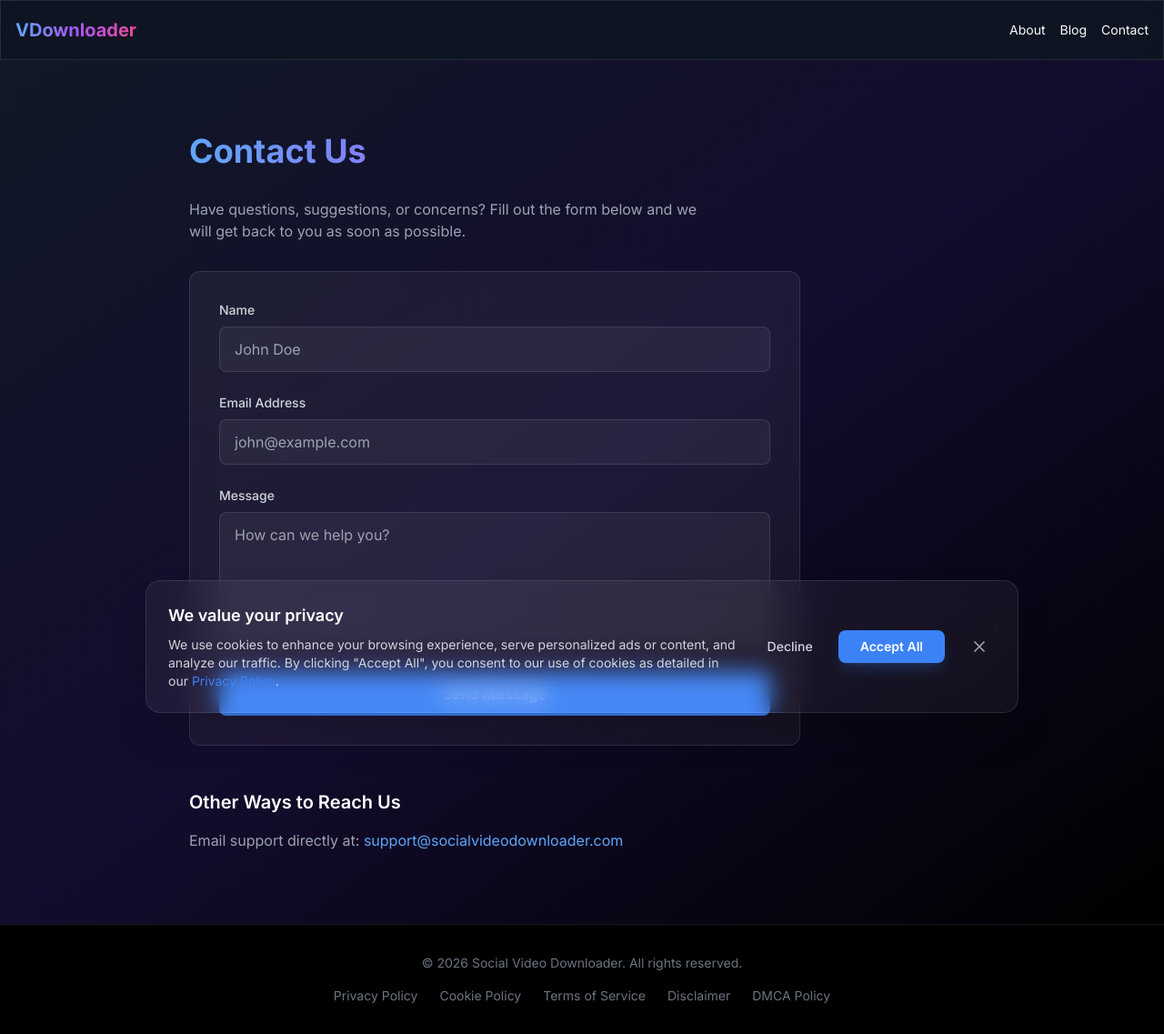
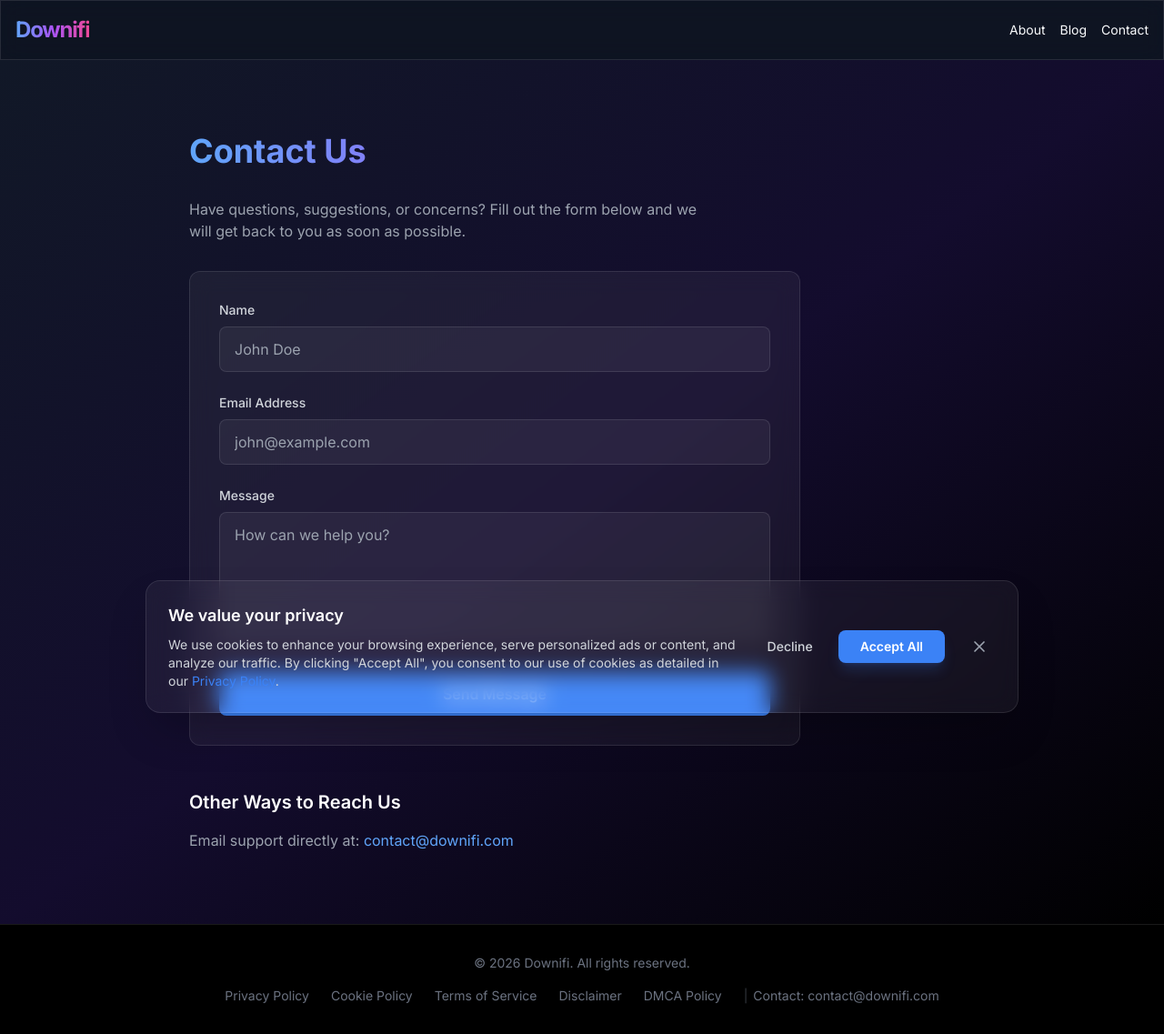
Before and after one commit to Nauman123Nasir/social-frontend, a Next.js app: page /contact in a window 1280 px wide. Shown: the whole page at 91% size. Built offline with nearby package versions, Linux system fonts and the light colour scheme.

Commit message:
contact email added

```diff
--- a/src/app/contact/page.tsx
+++ b/src/app/contact/page.tsx
@@ -82,7 +82,8 @@ export default function ContactPage() {
       <div className="mt-12 text-gray-400">
         <h2 className="text-xl font-semibold text-white mb-4">Other Ways to Reach Us</h2>
         <p>
-          Email support directly at: <a href="mailto:support@socialvideodownloader.com" className="text-blue-400 hover:text-blue-300">support@socialvideodownloader.com</a>
+          Email support directly at: <a href="mailto:contact@downifi.com" className="text-blue-400 hover:text-blue-300">contact@downifi.com</a>
+
         </p>
       </div>
     </div>
--- a/src/app/layout.tsx
+++ b/src/app/layout.tsx
@@ -6,9 +6,10 @@ import CookieConsent from "../components/CookieConsent";
 const inter = Inter({ subsets: ["latin"] });
 
 export const metadata: Metadata = {
-  title: "Social Video Downloader | Free HD Downloads",
-  description: "Download videos from Facebook, Instagram, and Twitter for free in HD quality.",
+  title: "Downifi | Social Video Downloader",
+  description: "Download videos from Facebook, Instagram, and Twitter for free in HD quality using Downifi.",
 };
+
 
 export default function RootLayout({
   children,
@@ -22,7 +23,8 @@ export default function RootLayout({
             {/* Header placeholder */}
             <header className="border-b border-white/10 glass-effect sticky top-0 z-50">
                 <div className="container mx-auto px-4 h-16 flex items-center justify-between">
-                    <div className="font-bold text-xl gradient-text">VDownloader</div>
+                    <div className="font-bold text-2xl tracking-tighter gradient-text">Downifi</div>
+
                     <nav className="space-x-4 flex items-center text-sm hidden md:flex">
                         <a href="/about" className="hover:text-primary transition">About</a>
                         <a href="/blog" className="hover:text-primary transition">Blog</a>
@@ -38,14 +40,20 @@ export default function RootLayout({
             {/* Footer placeholder */}
             <footer className="border-t border-white/10 bg-black py-8 mt-auto">
                 <div className="container mx-auto px-4 text-center text-sm text-gray-500">
-                    <p>&copy; {new Date().getFullYear()} Social Video Downloader. All rights reserved.</p>
+                    <p>&copy; {new Date().getFullYear()} Downifi. All rights reserved.</p>
+
                     <div className="mt-4 flex flex-wrap justify-center gap-x-6 gap-y-2">
                         <a href="/privacy" className="hover:text-white transition">Privacy Policy</a>
                         <a href="/cookie-policy" className="hover:text-white transition">Cookie Policy</a>
                         <a href="/terms" className="hover:text-white transition">Terms of Service</a>
                         <a href="/disclaimer" className="hover:text-white transition">Disclaimer</a>
                         <a href="/dmca" className="hover:text-white transition">DMCA Policy</a>
+                        <a href="mailto:contact@downifi.com" className="hover:text-white transition flex items-center gap-1.5">
+                            <span className="opacity-50">|</span>
+                            <span>Contact: contact@downifi.com</span>
+                        </a>
                     </div>
+
                 </div>
             </footer>
             <CookieConsent />
```
